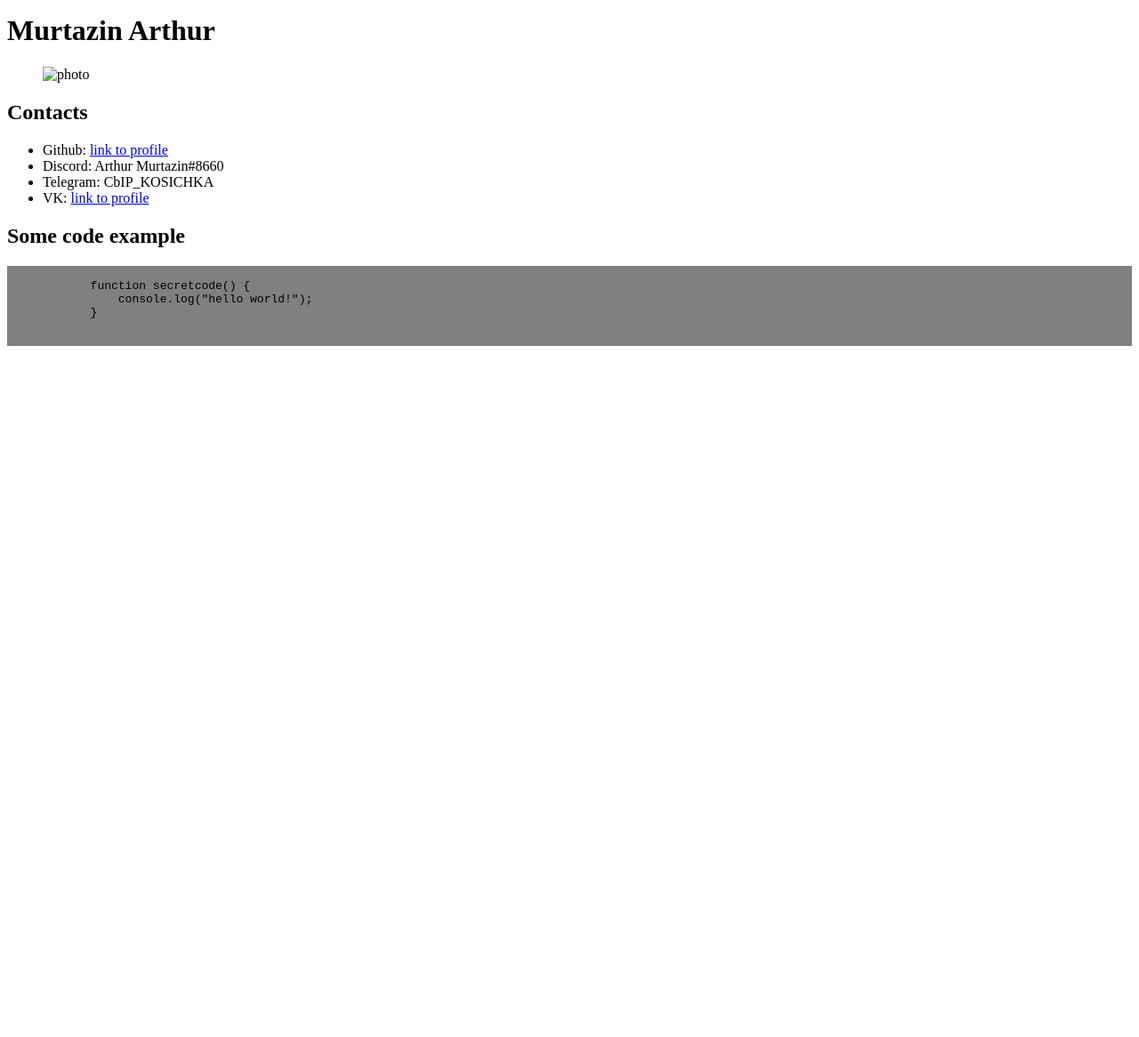
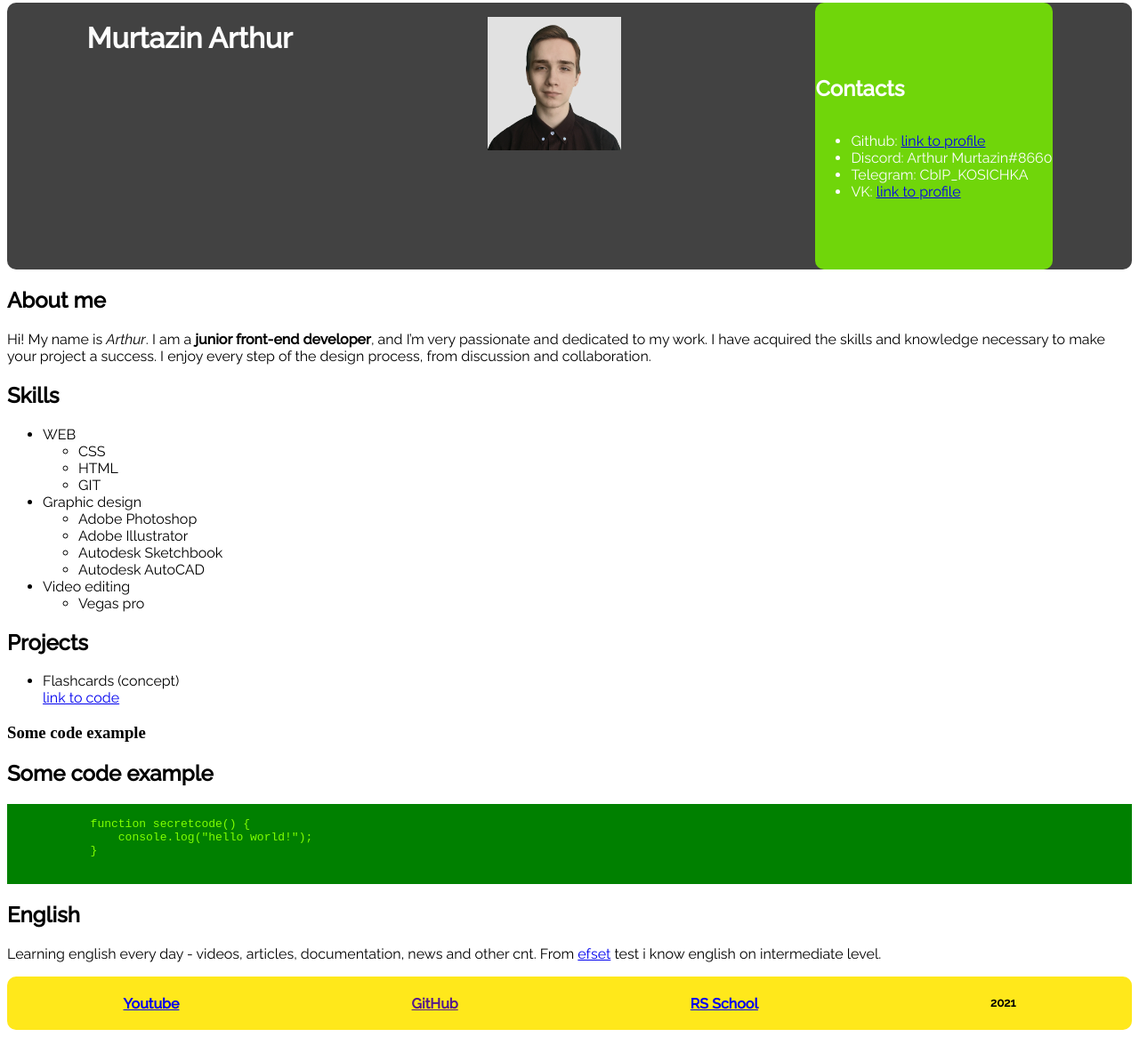
Before and after one commit to ArchiShellShocked-ASS/rsschool-cv, a plain HTML site: page index.html in a window 1280 px wide. Shown: the part 5-1171 px from the top of the page at 89% size. Before the commit the page ends 800 px from the top, so only its background shows below. Drawn offline with Linux system fonts and the light colour scheme.

Commit message:
feat: add img

```diff
--- a/index.html
+++ b/index.html
@@ -6,13 +6,15 @@
    <meta name="viewport" content="width=device-width, initial-scale=1.0">
    <title>HTML,CSS and GIT basics Murtazin Arthur</title>
    <link rel="stylesheet" href="style.css">
+   <link rel="preconnect" href="https://fonts.gstatic.com">
+   <link href="https://fonts.googleapis.com/css2?family=Raleway:ital,wght@0,100;0,200;0,300;0,400;0,500;1,100;1,200;1,300;1,400&display=swap" rel="stylesheet">
 </head>
 
 <body class="page">
    <header class="header">
       <h1 class="my-name">Murtazin Arthur</h1>
       <figure class="fugure-photo">
-         <img src="" alt="photo" class="photo">
+         <img src="src/EBpd6MxSdhY.jpg" height="150px" alt="photo" class="photo">
       </figure>
       <section class="contacts-main">
          <h2 class="contacts-title">Contacts</h2>
@@ -34,8 +36,49 @@
 
          </ul>
       </section>
+
    </header>
+
+   <h2 id="about-me">About me</h2>
+
+   <p>Hi! My name is <em>Arthur</em>. I am a <strong>junior front-end developer</strong>, and I’m very passionate and dedicated to my work. I have acquired the skills and knowledge necessary to make your project a success. I enjoy every step of the design process, from discussion and collaboration.</p>
+
+   <h2 id="skills">Skills</h2>
+
+   <ul>
+     <li>WEB
+       <ul>
+         <li>CSS</li>
+         <li>HTML</li>
+         <li>GIT</li>
+       </ul>
+     </li>
+     <li>Graphic design
+       <ul>
+         <li>Adobe Photoshop</li>
+         <li>Adobe Illustrator</li>
+         <li>Autodesk Sketchbook</li>
+         <li>Autodesk AutoCAD</li>
+       </ul>
+     </li>
+     <li>Video editing
+       <ul>
+         <li>Vegas pro</li>
+       </ul>
+     </li>
+   </ul>
+
+   <h2 id="projects">Projects</h2>
+
+   <ul>
+     <li>Flashcards (concept) <br />
+   <a href="https://github.com/ArchiShellShocked-ASS/flashcards-alpha-concept">link to code</a></li>
+   </ul>
+
+   <h3 id="some-code-example">Some code example</h3>
+
    <main class="main">
+
     <h2 class="code-example">Some code example</h2>
     <div class="code-code">
         <pre>
@@ -47,9 +90,15 @@
         </pre>
       </div>
 
+
+
+<h2 id="english">English</h2>
+<p>Learning english every day - videos, articles, documentation, news and other cnt.
+From <a href="https://www.efset.org/ru/">efset</a> test i know english on intermediate level.</p>
+
    </main>
 
-   <!-- <footer class="footer">
+    <footer class="footer">
       <div class="footer-element">
         <a href="https://www.youtube.com/channel/UCm4as6wXTaTx6sY6GuOY2hw" target="_blank" rel="noopener noreferrer">
            <h4 class="youtube">Youtube</h4>
@@ -58,10 +107,13 @@
       <div class="footer-element">
         <a href="" target="_blank" rel="noopener noreferrer" class="footer-link">
             <h4 class="github">GitHub</h4>
-         </a>
-         <a href="https://rs.school/js/" target="_blank" rel="noopener noreferrer">
+        </a>
+    </div>
+        <div class="footer-element">
+        <a href="https://rs.school/js/" target="_blank" rel="noopener noreferrer">
             <h4 class="rsschool">RS School</h4>
-         </a>
+        </a>
+       </div>
       </div>
 
       <div class="footer-element">
@@ -69,7 +121,7 @@
          <h5>2021</h5>
       </div>
 
-   </footer> -->
+   </footer>
 </body>
 
 </html>
--- a/style.css
+++ b/style.css
@@ -1,3 +1,64 @@
+.page{
+    margin: o auto;
+}
+
+
+.header{
+    display: flex;
+    justify-content: space-around;
+    height: 300px;
+    background: rgba(0, 0, 0, 0.74);
+    font-family: 'Raleway', sans-serif;
+    border-radius: 10px;
+}
+
+
+.contacts-main{
+    display: flex;
+    flex-direction: column;
+    align-items: space-between;
+    background: rgb(112, 214, 10);
+    justify-content: center;
+    border-radius: 10px;
+}
+
+h2{
+    font-family: 'Raleway', sans-serif;
+}
+
+p{
+    font-family: 'Raleway', sans-serif;
+}
+
+li{
+    font-family: 'Raleway', sans-serif;
+}
+
+.my-name{
+    color: rgb(253, 253, 253);
+}
+
+.contacts-title{
+
+    color: rgb(253, 253, 253)
+}
+
+.contacts{
+    color: rgb(253, 253, 253);
+}
+
 .code-code{
-    background: gray;
+    background: green;
+    color: chartreuse;
 }
+
+.footer{
+    display: flex;
+    flex-direction: row;
+    justify-content: space-around;
+    height: 60px;
+    background: rgb(255, 232, 27);
+    font-family: 'Raleway', sans-serif;
+    border-radius: 10px;
+}
+}
```
Also changed, not shown: src/EBpd6MxSdhY.jpg (added).
